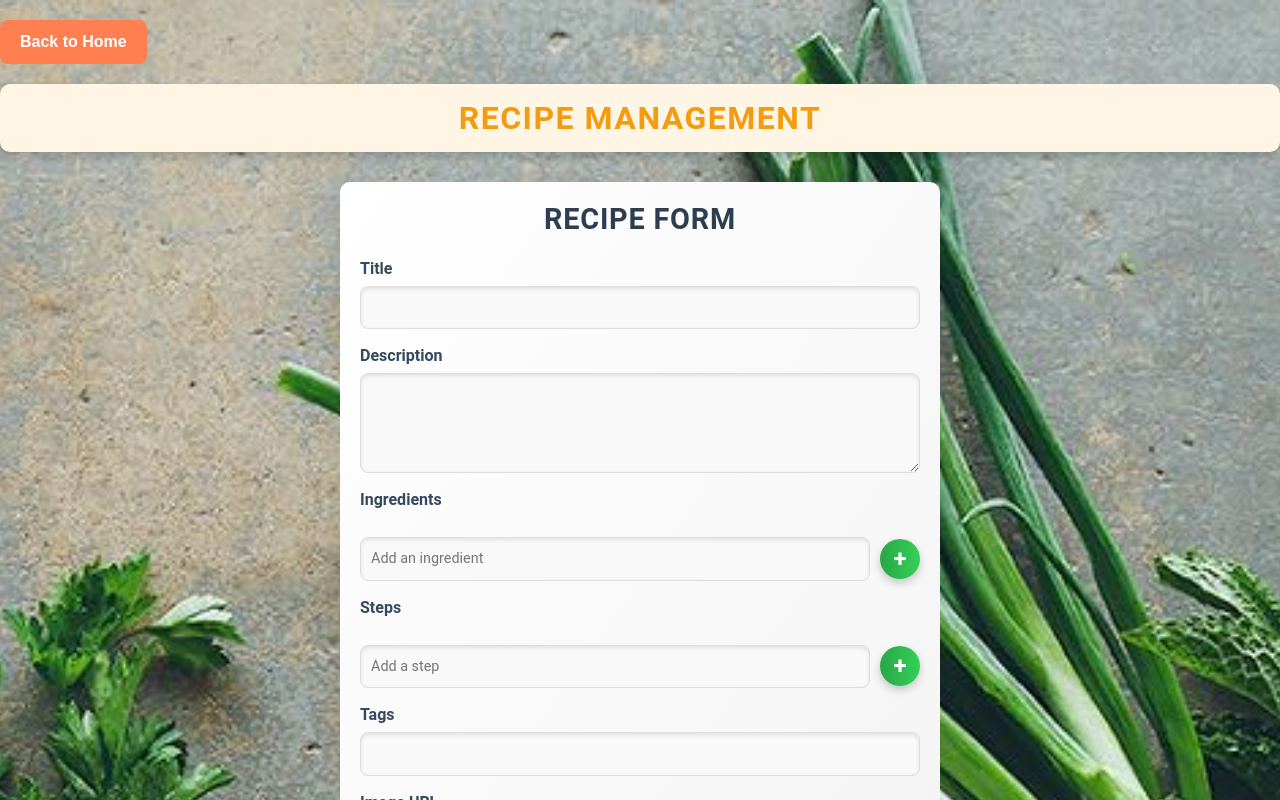
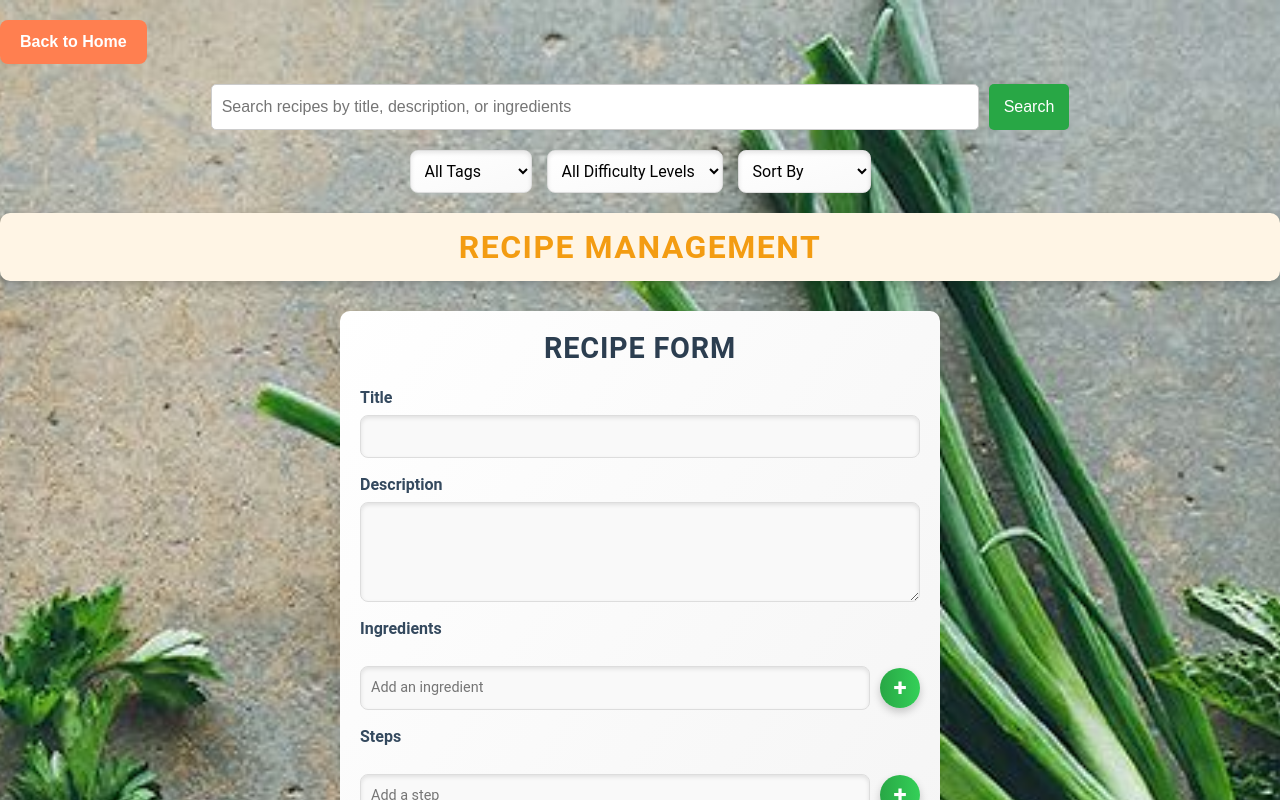
Before and after one commit to garibguluzada/recipe-management, a React (Vite) app: page /recipes in a window 1280 px wide. Shown: the top 800 px of the page. Built offline with nearby package versions, Linux system fonts and the light colour scheme; data requests are answered from the project's data file.

Commit message:
Search Functionality, Filter and Sort Option

```diff
--- a/src/RecipesPage.css
+++ b/src/RecipesPage.css
@@ -171,3 +171,60 @@
 .button:hover {
   background-color: #e76f43;
 }
+
+.search-container {
+  display: flex;
+  justify-content: center;
+  margin: 20px 0;
+}
+
+.search-input {
+  padding: 10px;
+  width: 60%;
+  font-size: 16px;
+  border: 1px solid #ccc;
+  border-radius: 5px;
+}
+
+.search-button {
+  padding: 10px 15px;
+  margin-left: 10px;
+  font-size: 16px;
+  background-color: #28a745;
+  color: white;
+  border: none;
+  border-radius: 5px;
+  cursor: pointer;
+  transition: background-color 0.3s ease;
+}
+
+.search-button:hover {
+  background-color: #218838;
+}
+/* Filter Container */
+.filter-container {
+  display: flex;
+  justify-content: center;
+  margin: 20px 0;
+  gap: 15px;
+}
+
+.filter-dropdown {
+  padding: 10px;
+  font-size: 16px;
+  border: 1px solid #ddd;
+  border-radius: 8px;
+  background: linear-gradient(to bottom right, #ffffff, #f9f9f9);
+  box-shadow: inset 0 2px 4px rgba(0, 0, 0, 0.1);
+  transition: all 0.3s ease;
+  cursor: pointer;
+  font-family: "Roboto", sans-serif;
+}
+
+.filter-dropdown:focus,
+.filter-dropdown:hover {
+  outline: none;
+  background: #ffffff;
+  box-shadow: 0 0 5px #f08a24;
+  border: 1px solid #f08a24;
+}
--- a/src/components/RecipesPage.jsx
+++ b/src/components/RecipesPage.jsx
@@ -7,16 +7,96 @@ import { v4 as uuidv4 } from "uuid";
 
 function RecipesPage() {
   const [recipes, setRecipes] = useState([]);
+  const [filteredRecipes, setFilteredRecipes] = useState([]); // State for filtered recipes
+  const [searchQuery, setSearchQuery] = useState(""); // State for search query
+  const [selectedTag, setSelectedTag] = useState(""); // State for selected tag
+  const [selectedDifficulty, setSelectedDifficulty] = useState(""); // State for selected difficulty
+  const [sortOption, setSortOption] = useState(""); // State for sort option
   const [selectedRecipe, setSelectedRecipe] = useState(null);
 
+  // Fetch recipes
   useEffect(() => {
     fetch("http://localhost:3000/recipes")
       .then((res) => res.json())
       .then((data) => {
         setRecipes(data);
+        setFilteredRecipes(data); // Initialize filtered recipes with all recipes
       })
       .catch((err) => console.error("Failed to fetch recipes:", err));
   }, []);
+
+  // Handle Search
+  const handleSearch = () => {
+    const query = searchQuery.toLowerCase();
+    const results = recipes.filter(
+      (recipe) =>
+        recipe.title.toLowerCase().includes(query) ||
+        recipe.description.toLowerCase().includes(query) ||
+        recipe.ingredients.some((ingredient) =>
+          ingredient.toLowerCase().includes(query)
+        )
+    );
+    filterAndSortRecipes(results); // Apply filters and sorting
+  };
+
+  // Handle Filtering
+  const filterAndSortRecipes = (data = recipes) => {
+    let filtered = data;
+
+    // Apply Tag Filter
+    if (selectedTag) {
+      filtered = filtered.filter((recipe) =>
+        recipe.tags.includes(selectedTag)
+      );
+    }
+
+    // Apply Difficulty Filter
+    if (selectedDifficulty) {
+      filtered = filtered.filter(
+        (recipe) => recipe.difficulty === selectedDifficulty
+      );
+    }
+
+    // Apply Sorting
+    if (sortOption) {
+      filtered.sort((a, b) => {
+        switch (sortOption) {
+          case "title":
+            return a.title.localeCompare(b.title);
+          case "createTime":
+            return new Date(a.dateAdded) - new Date(b.dateAdded);
+          case "updateTime":
+            return new Date(a.dateModified) - new Date(b.dateModified);
+          case "tags":
+            return a.tags.length - b.tags.length; // Sort by tag count
+          case "difficulty":
+            const difficulties = { Easy: 1, Medium: 2, Hard: 3 };
+            return difficulties[a.difficulty] - difficulties[b.difficulty];
+          default:
+            return 0;
+        }
+      });
+    }
+
+    setFilteredRecipes(filtered); // Update filtered recipes
+  };
+
+  // Handle Filter Changes
+  const handleTagChange = (e) => {
+    setSelectedTag(e.target.value);
+    filterAndSortRecipes(); // Reapply filters and sorting
+  };
+
+  const handleDifficultyChange = (e) => {
+    setSelectedDifficulty(e.target.value);
+    filterAndSortRecipes(); // Reapply filters and sorting
+  };
+
+  // Handle Sort Change
+  const handleSortChange = (e) => {
+    setSortOption(e.target.value);
+    filterAndSortRecipes(); // Reapply filters and sorting
+  };
 
   const handleCreateOrUpdate = (recipe) => {
     const method = recipe.id ? "PUT" : "POST";
@@ -42,8 +122,12 @@ function RecipesPage() {
       .then((data) => {
         if (method === "POST") {
           setRecipes((prevRecipes) => [...prevRecipes, data]);
+          setFilteredRecipes((prevRecipes) => [...prevRecipes, data]); // Update filtered recipes
         } else {
           setRecipes((prevRecipes) =>
+            prevRecipes.map((r) => (r.id === data.id ? data : r))
+          );
+          setFilteredRecipes((prevRecipes) =>
             prevRecipes.map((r) => (r.id === data.id ? data : r))
           );
         }
@@ -55,7 +139,12 @@ function RecipesPage() {
   const handleDelete = (id) => {
     fetch(`http://localhost:3000/recipes/${id}`, { method: "DELETE" })
       .then(() => {
-        setRecipes((prevRecipes) => prevRecipes.filter((recipe) => recipe.id !== id));
+        setRecipes((prevRecipes) =>
+          prevRecipes.filter((recipe) => recipe.id !== id)
+        );
+        setFilteredRecipes((prevRecipes) =>
+          prevRecipes.filter((recipe) => recipe.id !== id)
+        );
       })
       .catch((err) => console.error("Error deleting recipe:", err));
   };
@@ -65,9 +154,63 @@ function RecipesPage() {
       <Link to="/">
         <button className="button">Back to Home</button>
       </Link>
+
+      {/* Search Bar */}
+      <div className="search-container">
+        <input
+          type="text"
+          className="search-input"
+          placeholder="Search recipes by title, description, or ingredients"
+          value={searchQuery}
+          onChange={(e) => setSearchQuery(e.target.value)}
+        />
+        <button className="search-button" onClick={handleSearch}>
+          Search
+        </button>
+      </div>
+
+      {/* Filters */}
+      <div className="filter-container">
+        <select
+          className="filter-dropdown"
+          value={selectedTag}
+          onChange={handleTagChange}
+        >
+          <option value="">All Tags</option>
+          <option value="Dessert">Dessert</option>
+          <option value="Vegetarian">Vegetarian</option>
+          <option value="Quick Meal">Quick Meal</option>
+        </select>
+
+        <select
+          className="filter-dropdown"
+          value={selectedDifficulty}
+          onChange={handleDifficultyChange}
+        >
+          <option value="">All Difficulty Levels</option>
+          <option value="Easy">Easy</option>
+          <option value="Medium">Medium</option>
+          <option value="Hard">Hard</option>
+        </select>
+
+        {/* Sort Dropdown */}
+        <select
+          className="filter-dropdown"
+          value={sortOption}
+          onChange={handleSortChange}
+        >
+          <option value="">Sort By</option>
+          <option value="title">Title</option>
+          <option value="createTime">Create Time</option>
+          <option value="updateTime">Update Time</option>
+          <option value="tags">Tags</option>
+          <option value="difficulty">Difficulty</option>
+        </select>
+      </div>
+
       <RecipeForm onSubmit={handleCreateOrUpdate} selectedRecipe={selectedRecipe} />
       <RecipeList
-        recipes={recipes}
+        recipes={filteredRecipes} // Pass filtered recipes here
         onEdit={setSelectedRecipe}
         onDelete={handleDelete}
       />
```
